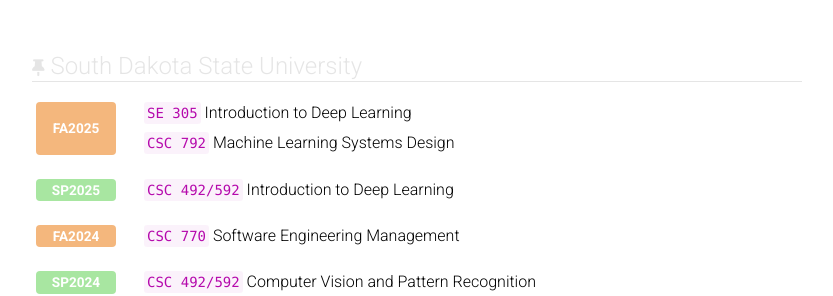
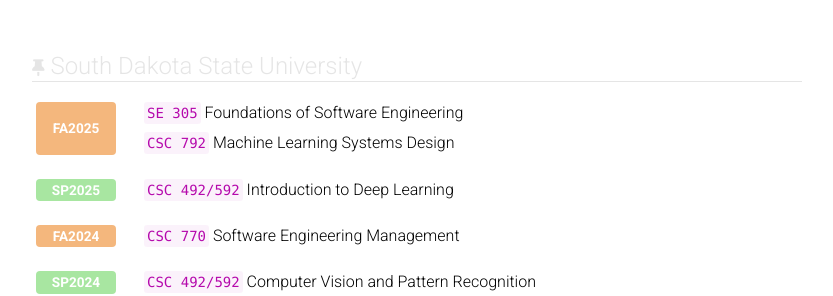
Before and after one commit to chulwoopack/chulwoopack.github.io, a Jekyll site: the page built from _pages/teaching.md, in a window 1280 px wide, cut to the strip 160-456 px from the top of the page. Shown: the whole strip, without its empty margins (223-1056 px from the left). Built offline with Jekyll 4.4.1, drawn with Linux system fonts in a browser that asks for light colours; comment, search, counter and statistics services are not loaded; a style sheet for code colours, icons or effects is not loaded.

Commit message:
Update teaching

```diff
--- a/_pages/teaching.md
+++ b/_pages/teaching.md
@@ -16,7 +16,7 @@
     <div class="course-row">
       <span class="semester-pill fall">FA2025</span>
       <span class="course-list">
-        <p><code>SE 305</code> Introduction to Deep Learning</p>
+        <p><code>SE 305</code> Foundations of Software Engineering</p>
         <p><code>CSC 792</code> Machine Learning Systems Design</p>
       </span>
     </div>
```
